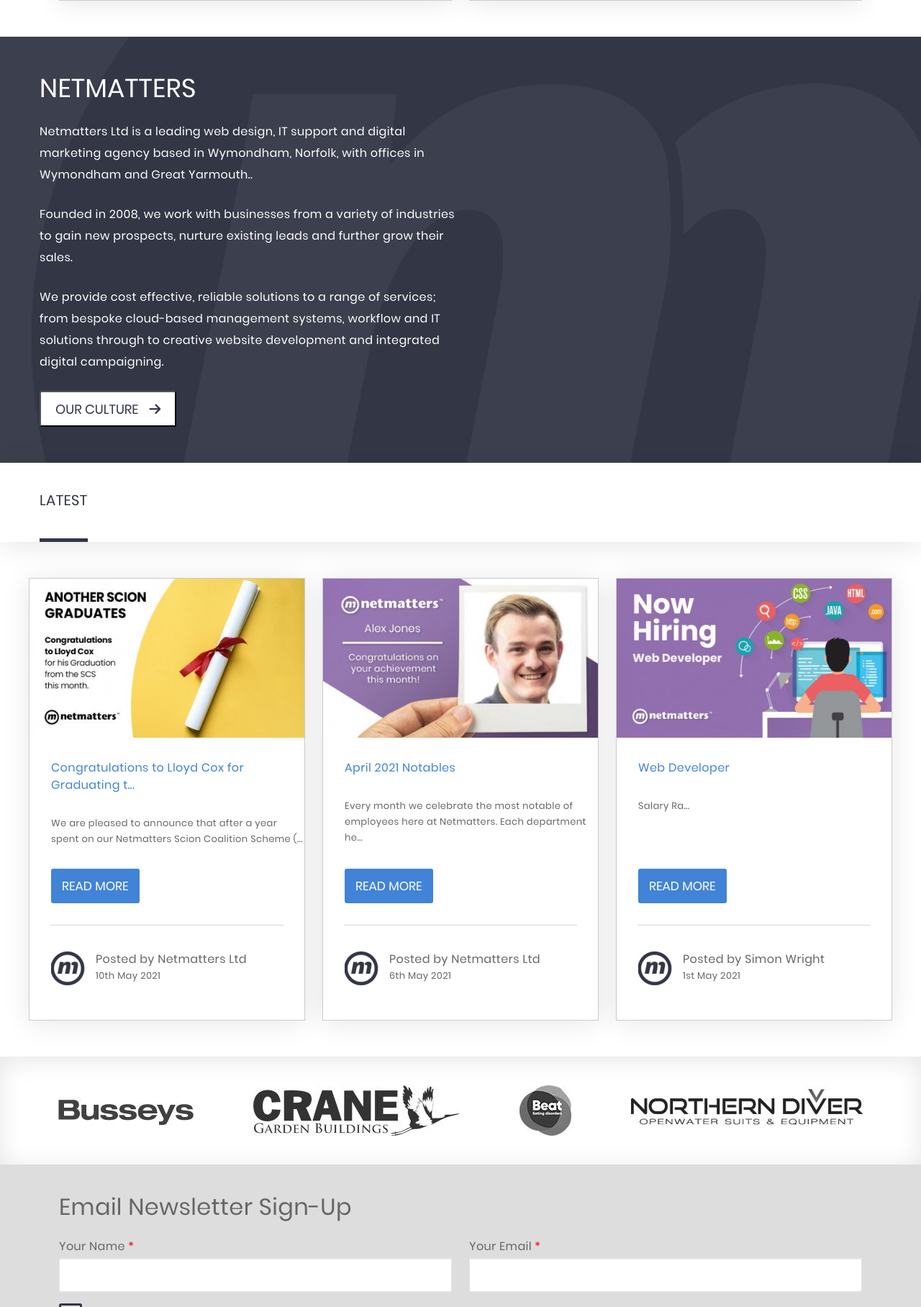
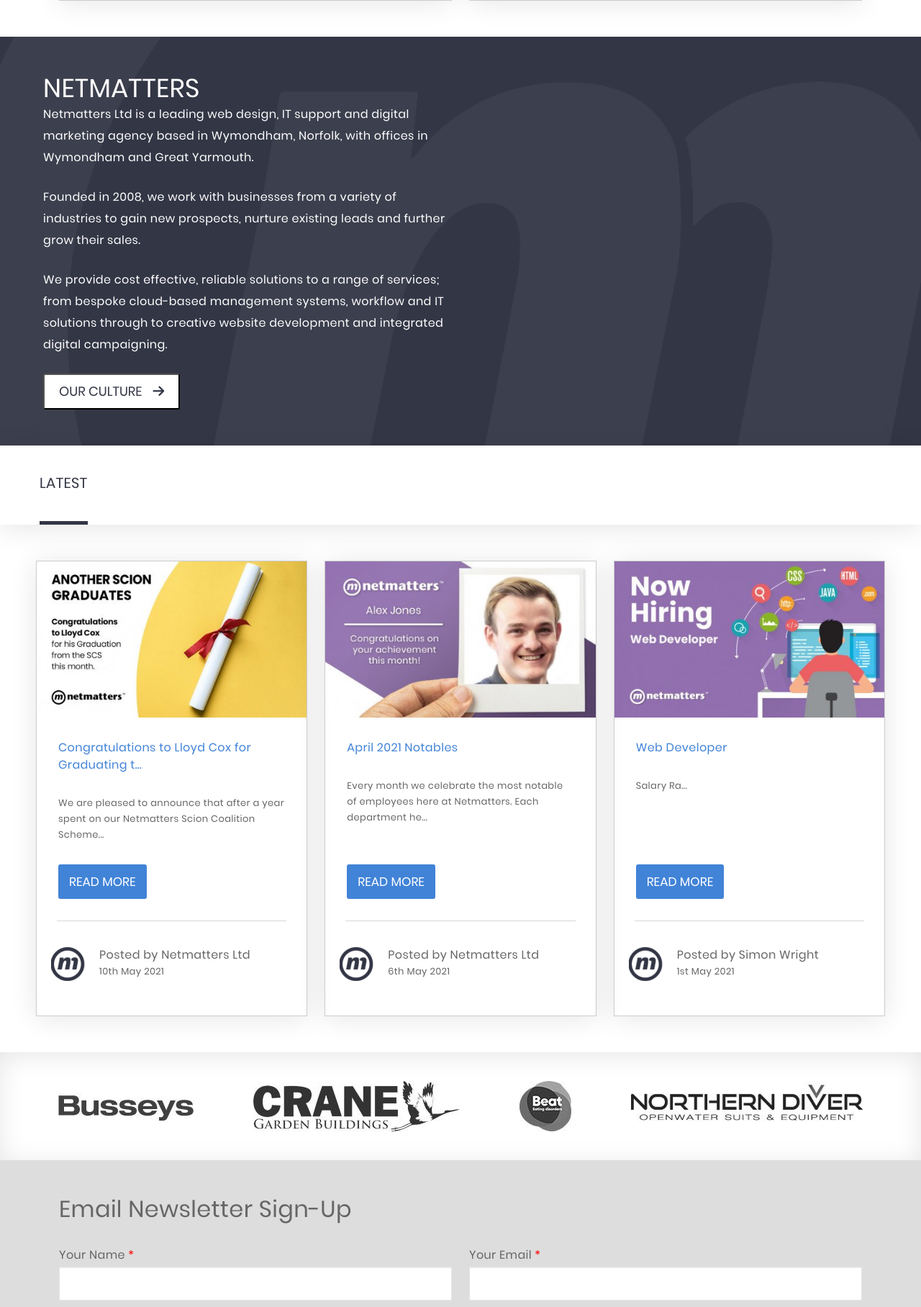
Before and after one commit to donk3ylee/html_css_reflection, a PHP site: page / in a window 1280 px wide. Shown: the part 1780-3596 px from the top of the page at 72% size. Run offline with PHP 8.4, Linux system fonts and the light colour scheme; some libraries are stand-ins or nearby versions.

Commit message:
Reflection issues fixed in all browsers and mobiles except IE

```diff
--- a/css/style.css
+++ b/css/style.css
@@ -36,7 +36,7 @@
   height: calc(100vh - 220px);
   background-repeat: no-repeat;
   background-size: cover;
-  background-image: linear-gradient(to left, rgba(255, 255, 255, 0.1), black), url("../img/sliding/home-3wAI.jpg");
+  background-image: linear-gradient(to left, rgba(200, 200, 200, 0.1), black), url("../img/sliding/home-3wAI.jpg");
   color: white;
 }
 .wrapper-articles {
@@ -178,7 +178,6 @@
   font-size: 1.125rem;
   height: 55px;
   max-height: 55px;
-  width: auto;
   letter-spacing: normal;
   cursor: pointer;
   text-transform: uppercase;
@@ -213,7 +212,6 @@
   font-size: 1.125rem;
   height: 55px;
   max-height: 55px;
-  width: auto;
   letter-spacing: normal;
   cursor: pointer;
   text-transform: uppercase;
@@ -249,7 +247,6 @@
   font-size: 23px;
   height: 55px;
   max-height: 55px;
-  width: auto;
   letter-spacing: normal;
   cursor: pointer;
   text-transform: uppercase;
@@ -290,7 +287,6 @@
   font-size: 1.125rem;
   height: 55px;
   max-height: 55px;
-  width: auto;
   letter-spacing: normal;
   cursor: pointer;
   text-transform: uppercase;
@@ -359,7 +355,6 @@
   font-size: 1.125rem;
   height: 55px;
   max-height: 55px;
-  width: auto;
   letter-spacing: normal;
   cursor: pointer;
   text-transform: uppercase;
@@ -910,6 +905,8 @@
   text-transform: uppercase;
   margin-bottom: 25px;
   line-height: 1.1;
+  letter-spacing: normal;
+  padding: 0 6px;
 }
 #hero-slider p {
   font-size: 1.25rem;
@@ -927,7 +924,6 @@
   font-size: 1.25rem;
   height: 63px;
   max-height: 63px;
-  width: auto;
   letter-spacing: normal;
   cursor: pointer;
   text-transform: uppercase;
@@ -1311,7 +1307,6 @@
   color: white;
   padding: 50px 15px;
   width: 1200px;
-  width: 1200px;
 }
 @media (max-width: 767px) {
   #about {
@@ -1334,19 +1329,22 @@
   }
 }
 #about h1 {
-  padding-top: 0;
-  margin-top: 0;
+  padding: 0 5px;
+  margin: 0;
   font-size: 2.25rem;
   font-weight: 400;
   text-transform: uppercase;
 }
 #about p {
+  padding: 0 5px;
   font-size: 1rem;
+  font-weight: 520;
   line-height: 1.875rem;
   margin-bottom: 25px;
   letter-spacing: 0.4px;
 }
 #about button {
+  margin: 0 5px;
   align-items: center;
   justify-content: center;
   background-color: white;
@@ -1354,7 +1352,6 @@
   font-size: 1.125rem;
   height: 50px;
   max-height: 50px;
-  width: auto;
   letter-spacing: normal;
   cursor: pointer;
   text-transform: uppercase;
@@ -1421,7 +1418,7 @@
   display: flex;
   justify-content: center;
   flex-wrap: nowrap;
-  padding: 50px 0 50px 0;
+  padding: 50px 10px;
   height: fit-content;
   width: 1200px;
 }
@@ -1450,8 +1447,6 @@
   flex-direction: column;
   justify-content: flex-start;
   overflow: hidden;
-  min-width: 100%;
-  max-height: 710px;
   border: solid 1px #ccc;
   box-shadow: 0 3px 35px rgba(0, 0, 0, 0.1);
   height: 100%;
@@ -1479,12 +1474,12 @@
   font-size: 1rem;
   line-height: 1.5rem;
   font-weight: 600;
-  margin: 30px 0 30px 30px;
+  margin: 30px;
 }
 #news .item p {
   line-height: 1.375rem;
   font-size: 0.8125rem;
-  margin: 0 0 30px 30px;
+  margin: 0 30px 30px;
 }
 #news .item .button {
   align-items: center;
@@ -1494,7 +1489,6 @@
   font-size: 1.063rem;
   height: 48px;
   max-height: 48px;
-  width: auto;
   letter-spacing: normal;
   cursor: pointer;
   text-transform: uppercase;
@@ -1505,9 +1499,8 @@
   display: flex;
   font-weight: 400;
   padding: 5px 15px;
-  width: fit-content;
-  margin-top: auto;
-  margin: auto 0 30px 30px;
+  margin: auto 30px 30px;
+  width: max-content;
 }
 #news .item .button:hover {
   color: white;
@@ -1523,17 +1516,16 @@
   margin-top: 0;
 }
 #news .item .logo {
-  margin-top: 20px;
-  margin-bottom: 20px;
+  margin: 20px;
 }
 #news .item .logo img {
-  margin: 0px 15px 0px 30px;
+  margin-right: 20px;
   float: left;
   width: 47px;
   height: 47px;
 }
 #news .item .logo .cite-container {
-  margin-left: 20px;
+  margin-right: 20px;
 }
 #news .item .logo .date {
   margin-top: 0;
@@ -1902,7 +1894,7 @@
   font-weight: 400;
   font-family: inherit;
   margin: 0 0 15px;
-  line-height: 1.1rem;
+  line-height: 1.1;
 }
 #newsletter .newsletter-form .newsletter-text {
   height: 47px;
@@ -1939,7 +1931,6 @@
   font-size: 1.063rem;
   height: 50px;
   max-height: 50px;
-  width: auto;
   letter-spacing: normal;
   cursor: pointer;
   text-transform: uppercase;
--- a/index.html
+++ b/index.html
@@ -230,7 +230,7 @@
             <div id="about">
                 <div  class="col-12 col-xl-6">
                     <h1>Netmatters</h1>
-                    <p><strong>Netmatters Ltd is a leading web design, IT support and digital marketing agency based in Wymondham, Norfolk, with offices in Wymondham and Great Yarmouth..</strong></p>
+                    <p><strong>Netmatters Ltd is a leading web design, IT support and digital marketing agency based in Wymondham, Norfolk, with offices in Wymondham and Great Yarmouth.</strong></p>
                     <p>Founded in 2008, we work with businesses from a variety of industries to gain new prospects, nurture existing leads and further grow their sales.</p>
                     <p>We provide cost effective, reliable solutions to a range of services; from bespoke cloud-based management systems, workflow and IT solutions through to creative website development and integrated digital campaigning.</p>
                     <button type="button">Our Culture</button>
@@ -247,11 +247,11 @@
                 <div class="row g-4">
                     <div class="col col-12 col-md-6 col-xl-4">
                         <div class="item">
-                            <div class="img-constrainer">
+                            <div class="img-constrainer-fluid">
                                 <img class="item-img" src="img\congratulations-to-lloyd-D2cu.jpg" alt="Another Scion Graduates">
                             </div>
                             <h2>Congratulations to Lloyd Cox for Graduating t...</h2>
-                            <p>We are pleased to announce that after a year spent on our Netmatters Scion Coalition Scheme (...</p>
+                            <p>We are pleased to announce that after a year spent on our Netmatters Scion Coalition Scheme...</p>
                             <div class="button">Read More</div>
                             <hr>
                             <div class="logo">
--- a/scss/partials/_mixins.scss
+++ b/scss/partials/_mixins.scss
@@ -78,7 +78,6 @@
     font-size: $font_s;
     height: $height;
     max-height: $height;
-    width: auto;
     letter-spacing: normal;
     cursor: pointer;
     text-transform: uppercase;
--- a/scss/partials/_page-wrapper-builder.scss
+++ b/scss/partials/_page-wrapper-builder.scss
@@ -16,7 +16,7 @@
             height: calc(100vh - 220px);
             background-repeat: no-repeat;
             background-size: cover;
-            background-image: linear-gradient(to left, rgba(255, 255, 255, 0.1), rgba(0, 0, 0, 1)),
+            background-image: linear-gradient(to left, rgba(200, 200, 200, .1), rgba(0, 0, 0, 1)),
             url("../img/sliding/home-3wAI.jpg");
             color: white;
         }
--- a/scss/partials/_section-about.scss
+++ b/scss/partials/_section-about.scss
@@ -2,27 +2,28 @@
 #about{
     display: flex;
     flex-direction: column;
-    // text-align: left;
     justify-content: flex-start;
     align-self: center;
     color: white;
     padding: 50px 15px;
-    width: 1200px;
     @include constrain_at_breakpoints;
     h1{
-        padding-top: 0;
-        margin-top: 0;
+        padding: 0 5px;
+        margin: 0;
         font-size: 2.25rem;
         font-weight: 400;
         text-transform: uppercase;
     }
     p{
-        font-size:1rem;
+        padding: 0 5px;
+        font-size: 1rem;
+        font-weight: 520;
         line-height: 1.875rem;
         margin-bottom: 25px;
         letter-spacing: .4px;
     }
     button{
+        margin: 0 5px;
         @include build-button($bg_c:white, $text_c: #333645, $hv_text_c: #333645, $height: 50px, $font_s: 1.125rem){
             display:flex;
         }
--- a/scss/partials/_section-news.scss
+++ b/scss/partials/_section-news.scss
@@ -2,7 +2,6 @@
 #latest{
     display: flex;
     justify-content: left;
-    // width: 1200px;
     @include constrain_at_breakpoints;
     height:110px;
     & div{
@@ -24,31 +23,17 @@
     display:flex;
     justify-content: center;
     flex-wrap: nowrap;
-    padding: 50px 0 50px 0;
+    padding: 50px 10px;
     height: fit-content;
-    // width: 1200px;
     @include constrain_at_breakpoints;
     .item{
         display:flex;
         flex-direction: column;
         justify-content: flex-start;
         overflow: hidden;
-        min-width: 100%;
-        max-height: 710px;
         border: solid 1px #ccc;
         box-shadow: 0 3px 35px rgba(0,0,0,0.1);
         height: 100%;
-        // @include MQ('1','and-wider'){
-        //     max-width: 345px;
-        //     min-height: 570px;
-        // }
-        // @include MQ('2','and-wider'){
-        //     max-width: 440px;
-        //     min-height: 630px;
-        // }
-        // @include MQ('3','and-wider'){
-        //     min-height: 630px;
-        // }
         .img-constrainer{
             overflow: hidden;
             width: 100%;
@@ -70,12 +55,12 @@
             font-size: 1rem;
             line-height: 1.5rem;
             font-weight: 600;
-            margin: 30px 0 30px 30px;
+            margin: 30px;
         }
         p{
             line-height: 1.375rem;
             font-size: .8125rem;
-            margin: 0 0 30px 30px;
+            margin: 0 30px 30px;
         }
         .button{
             @include build-button($bg_c:#4183d7, $text_c: white, $hv_text_c: white, $height: 48px, $font_s: 1.063rem){
@@ -83,9 +68,8 @@
                 font-weight: 400;
                 padding: 5px 15px;
             }
-            width:fit-content;
-            margin-top:auto;
-            margin: auto 0 30px 30px;
+            margin: auto 30px 30px;
+            width:max-content;
             &:hover{
                 background-color: darken($color: #4183d7, $amount: 8);
                 color: white;
@@ -97,16 +81,15 @@
             margin-top: 0;
         }
         .logo{
-            margin-top: 20px;
-            margin-bottom: 20px;
+            margin: 20px;
             img{
-                margin: 0px 15px 0px 30px;
+                margin-right: 20px;
                 float: left;
                 width: 47px;
                 height: 47px;
             }
             .cite-container{
-                margin-left: 20px;
+                margin-right: 20px;
             }
             .date{
                 margin-top: 0;
--- a/scss/partials/_section-newsletter.scss
+++ b/scss/partials/_section-newsletter.scss
@@ -10,7 +10,7 @@
         font-weight: 400;
         font-family: inherit;
         margin: 0 0 15px;
-        line-height: 1.1rem;
+        line-height: 1.1;
     }
     .newsletter-form{
         .newsletter-text{
--- a/scss/partials/_section-slider.scss
+++ b/scss/partials/_section-slider.scss
@@ -13,6 +13,8 @@
         text-transform: uppercase;
         margin-bottom: 25px;
         line-height: 1.1;
+        letter-spacing: normal;
+        padding: 0 6px;
     }
     p{
         font-size: 1.25rem;
```
Also changed, not shown: 1 other file.
